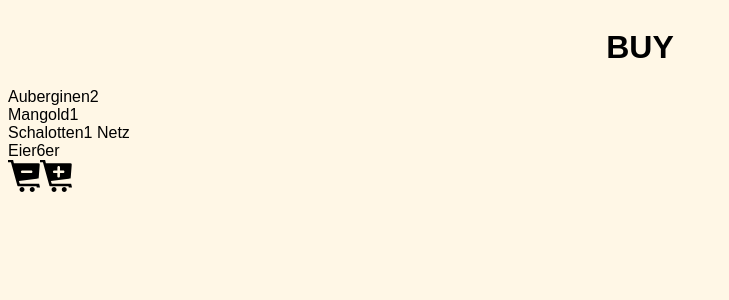
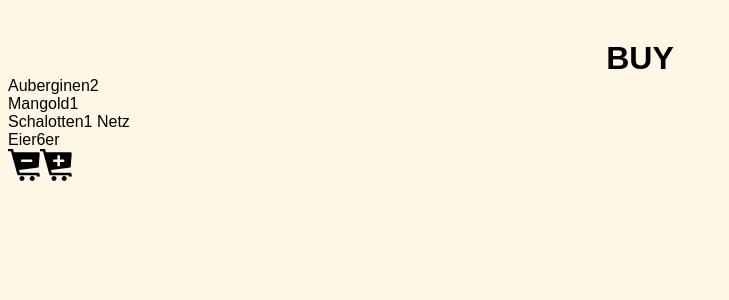
Before and after one commit to rheimers/buy-app, a React (Create React App) app: page / in a window 1280 px wide. Shown: the top 300 px of the page, without its empty margins (0-729 px from the left). Built offline with nearby package versions, Linux system fonts and the light colour scheme; data requests are answered from the project's data file.

Commit message:
Fix header

```diff
--- a/src/GlobalStyles.js
+++ b/src/GlobalStyles.js
@@ -19,9 +19,19 @@ function GlobalStyles() {
           font-family: "Work Sans", sans-serif;
           font-weight: 300;
         }
+
         header {
           font-family: "Montserrat", sans-serif;
           font-weight: 900;
+          h1 {
+            margin: 0px;
+            margin-top: 1em;
+          }
+          h2 {
+            margin: 0px;
+            margin-bottom: 1em;
+            font-size: 18px;
+          }
         }
         :root {
           background-color: #fff7e6;
--- a/src/components/StyledHeader.js
+++ b/src/components/StyledHeader.js
@@ -2,7 +2,7 @@ import React from "react";
 import styled from "@emotion/styled";
 
 const Header = styled.header`
-  color: black;
+  margin: 0px;
   display: flex;
   flex-direction: column;
   align-items: center;
```
